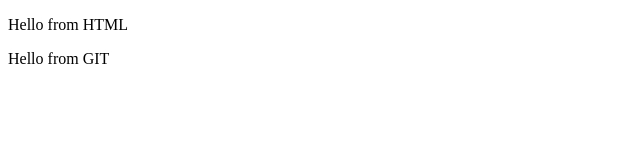
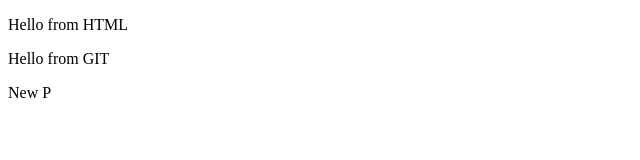
Before and after one commit to Git-Test-CBS/GIT-TEST, a plain HTML site: page index.html in a window 1280 px wide. Shown: the full height of the page, 0-640 px from the left. Drawn offline with Linux system fonts and the light colour scheme.

Commit message:
Add new paragraph

```diff
--- a/index.html
+++ b/index.html
@@ -9,5 +9,6 @@
 <body>
     <p>Hello from HTML</p>
     <p>Hello from GIT</p>
+    <p>New P</p>
 </body>
 </html>
```
